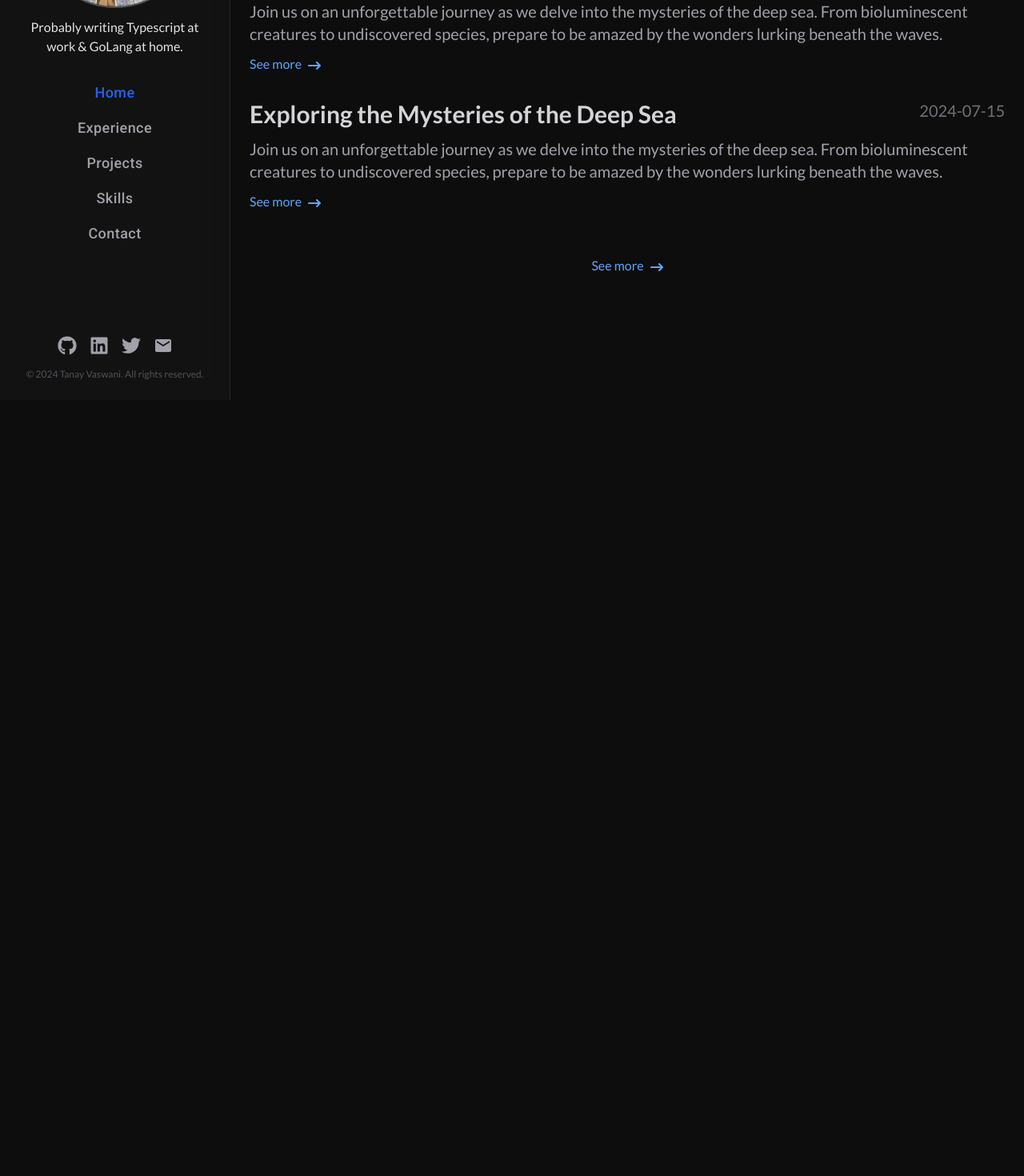
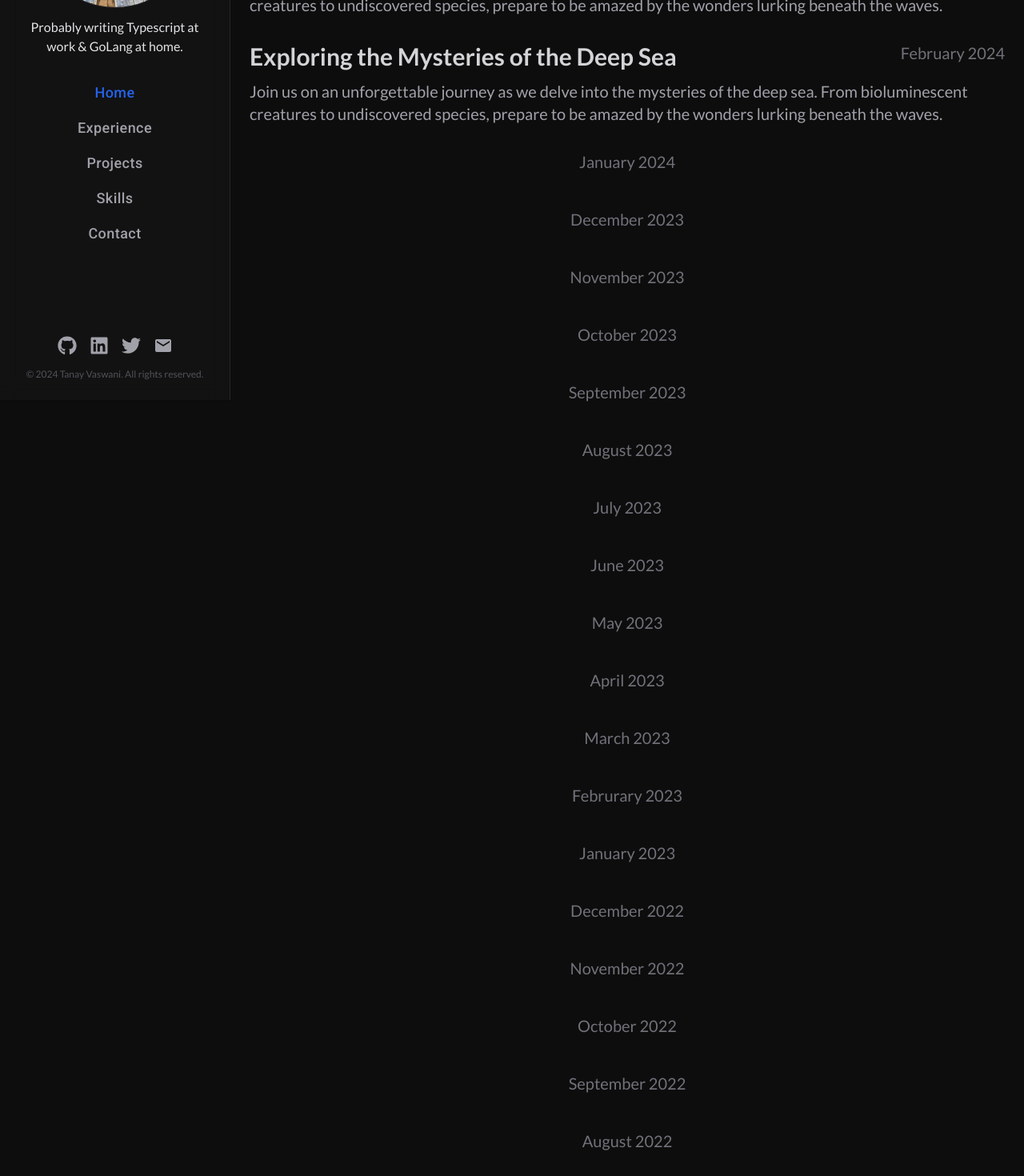
Before and after one commit to tanayvaswani/tanayvaswani.com, a Next.js app: page / in a window 1280 px wide. Shown: the part 300-1770 px from the top of the page at 80% size. Before the commit the page ends 800 px from the top, so only its background shows below. Built offline with nearby package versions, Linux system fonts and the light colour scheme.

Commit message:
chore: added logs date

```diff
--- a/components/logos/logo-image.tsx
+++ b/components/logos/logo-image.tsx
@@ -6,7 +6,7 @@ const LogoImage = () => {
       <Image
         src={"/tanayvaswani.jpg"}
         alt={"tanay"}
-        className="rounded-full border-neutral-600 border-2"
+        className="rounded-full border"
         width={200}
         height={200}
       />
--- a/components/logs/logs-card.tsx
+++ b/components/logs/logs-card.tsx
@@ -1,19 +1,17 @@
 import { FaArrowRightLong } from "react-icons/fa6";
 import Link from "next/link";
 
-export type LogsCardProps = {
+export type TLogsCard = {
   title: string;
   description: string;
-  contentS: string;
-  contentL: string;
+  content: string;
   date: string;
-  href: string;
 };
 
-const LogsCard = ({ title, contentS, date, href }: LogsCardProps) => {
+const LogsCard = ({ title, content, date }: TLogsCard) => {
   return (
     <div className="bg-transparent border-none flex flex-col gap-3">
-      <div className="flex items-start justify-between w-full">
+      <div className="flex flex-col md:flex-row items-start justify-between w-full">
         <h1 className="text-2xl md:text-3xl font-semibold text-zinc-300">
           {title}
         </h1>
@@ -22,10 +20,10 @@ const LogsCard = ({ title, contentS, date, href }: LogsCardProps) => {
       </div>
 
       <p className="text-zinc-400 md:max-w-screen-lg text-lg md:text-xl">
-        {contentS}
+        {content}
       </p>
 
-      <div>
+      {/* <div>
         <Link
           href={href}
           className="flex items-center justify-start gap-2 text-blue-400 hover:text-zinc-200 transition-all group"
@@ -33,7 +31,7 @@ const LogsCard = ({ title, contentS, date, href }: LogsCardProps) => {
           See more{" "}
           <FaArrowRightLong className="mt-1 group-hover:ml-1 transition-all group-hover:text-zinc-200" />
         </Link>
-      </div>
+      </div> */}
     </div>
   );
 };
--- a/components/logs/logs-content.ts
+++ b/components/logs/logs-content.ts
@@ -1,45 +1,136 @@
-import { LogsCardProps } from "./logs-card";
+import { TLogsCard } from "./logs-card";
 
-export const logs: LogsCardProps[] = [
+export const logs: TLogsCard[] = [
   {
     title: "Exploring the Mysteries of the Deep Sea",
     description:
       "A thrilling expedition into the depths of the ocean to uncover its secrets.",
-    contentS:
+    content:
       "Join us on an unforgettable journey as we delve into the mysteries of the deep sea. From bioluminescent creatures to undiscovered species, prepare to be amazed by the wonders lurking beneath the waves.",
-    contentL:
-      "Our expedition will take us to remote locations where few have ventured before. Through state-of-the-art technology and expert guidance, we will witness firsthand the incredible biodiversity of the ocean floor. From the eerie depths of underwater caves to the vibrant coral reefs teeming with life, every dive promises a new discovery. Don't miss this opportunity to be a part of groundbreaking scientific exploration!",
     date: "April 2024",
-    href: "",
   },
   {
     title: "Exploring the Mysteries of the Deep Sea",
     description:
       "A thrilling expedition into the depths of the ocean to uncover its secrets.",
-    contentS:
+    content:
       "Join us on an unforgettable journey as we delve into the mysteries of the deep sea. From bioluminescent creatures to undiscovered species, prepare to be amazed by the wonders lurking beneath the waves.",
-    contentL:
-      "Our expedition will take us to remote locations where few have ventured before. Through state-of-the-art technology and expert guidance, we will witness firsthand the incredible biodiversity of the ocean floor. From the eerie depths of underwater caves to the vibrant coral reefs teeming with life, every dive promises a new discovery. Don't miss this opportunity to be a part of groundbreaking scientific exploration!",
     date: "March 2024",
-    href: "",
   },
   {
     title: "Exploring the Mysteries of the Deep Sea",
     description:
       "A thrilling expedition into the depths of the ocean to uncover its secrets.",
-    contentS:
+    content:
       "Join us on an unforgettable journey as we delve into the mysteries of the deep sea. From bioluminescent creatures to undiscovered species, prepare to be amazed by the wonders lurking beneath the waves.",
-    contentL:
-      "Our expedition will take us to remote locations where few have ventured before. Through state-of-the-art technology and expert guidance, we will witness firsthand the incredible biodiversity of the ocean floor. From the eerie depths of underwater caves to the vibrant coral reefs teeming with life, every dive promises a new discovery. Don't miss this opportunity to be a part of groundbreaking scientific exploration!",
-    date: "2024-07-15",
-    href: "",
+    date: "February 2024",
   },
   {
     title: "",
     description: "",
-    contentS: "",
-    contentL: "",
-    date: "",
-    href: "",
+    content: "",
+    date: "January 2024",
+  },
+  {
+    title: "",
+    description: "",
+    content: "",
+    date: "December 2023",
+  },
+  {
+    title: "",
+    description: "",
+    content: "",
+    date: "November 2023",
+  },
+  {
+    title: "",
+    description: "",
+    content: "",
+    date: "October 2023",
+  },
+  {
+    title: "",
+    description: "",
+    content: "",
+    date: "September 2023",
+  },
+  {
+    title: "",
+    description: "",
+    content: "",
+    date: "August 2023",
+  },
+  {
+    title: "",
+    description: "",
+    content: "",
+    date: "July 2023",
+  },
+  {
+    title: "",
+    description: "",
+    content: "",
+    date: "June 2023",
+  },
+  {
+    title: "",
+    description: "",
+    content: "",
+    date: "May 2023",
+  },
+  {
+    title: "",
+    description: "",
+    content: "",
+    date: "April 2023",
+  },
+  {
+    title: "",
+    description: "",
+    content: "",
+    date: "March 2023",
+  },
+  {
+    title: "",
+    description: "",
+    content: "",
+    date: "Februrary 2023",
+  },
+  {
+    title: "",
+    description: "",
+    content: "",
+    date: "January 2023",
+  },
+  {
+    title: "",
+    description: "",
+    content: "",
+    date: "December 2022",
+  },
+  {
+    title: "",
+    description: "",
+    content: "",
+    date: "November 2022",
+  },
+  {
+    title: "",
+    description: "",
+    content: "",
+    date: "October 2022",
+  },
+  {
+    title: "",
+    description: "",
+    content: "",
+    date: "September 2022",
+  },
+  {
+    title: "",
+    description: "",
+    content: "",
+    date: "August 2022",
   },
 ];
```
